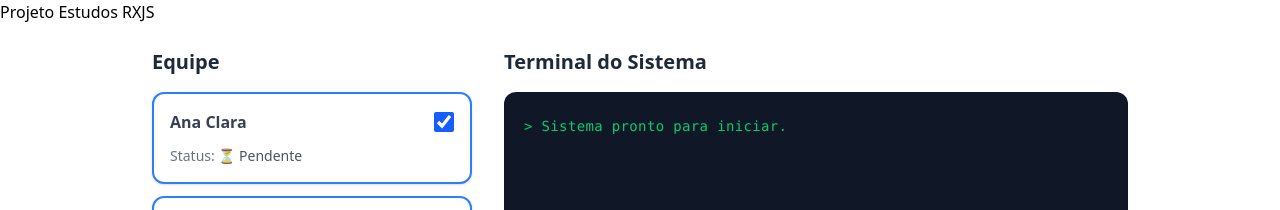
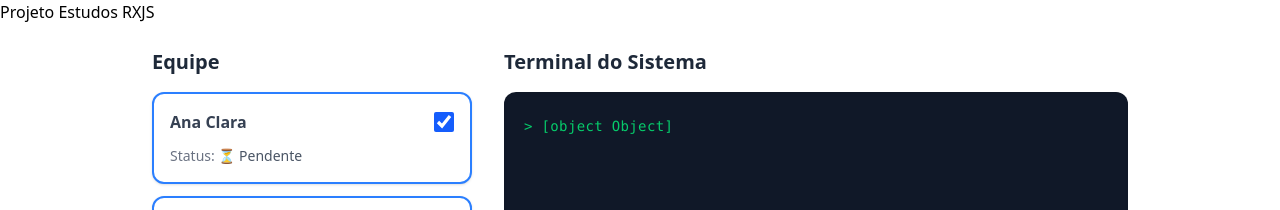
Before and after one commit to MatheusADC/FolhaDePagamentoFuncionarios, an Angular app: page / in a window 1280 px wide. Shown: the top 210 px of the page. Built offline with nearby package versions, Linux system fonts and the light colour scheme.

Commit message:
✨ feat: Mensagens de log

```diff
--- a/src/app/exemplos/projetos/folha-pagamentos/folha-pagamentos.ts
+++ b/src/app/exemplos/projetos/folha-pagamentos/folha-pagamentos.ts
@@ -1,6 +1,11 @@
 import { Component, computed, inject, linkedSignal, signal } from '@angular/core';
 import { IFuncionario, PagamentosApi } from './pagamentos-api';
 import { rxResource } from '@angular/core/rxjs-interop';
+
+export interface IMensagemConsole {
+  msg: string;
+  tipo: 'sucesso' | 'alerta' | 'erro';
+}
 
 @Component({
   selector: 'app-folha-pagamentos',
@@ -11,7 +16,7 @@ import { rxResource } from '@angular/core/rxjs-interop';
 export class FolhaPagamentos {
   private readonly _pagamentosApi = inject(PagamentosApi);
 
-  consoleLogs = signal<string[]>(['Sistema pronto para iniciar.']);
+  consoleLogs = signal<IMensagemConsole[]>([{ msg: 'Sistema pronto para iniciar.', tipo: 'sucesso' }]);
   processando = signal(false);
 
   funcionariosResource = rxResource({
@@ -65,8 +70,10 @@ export class FolhaPagamentos {
 
   }
 
-  private addLog(msg: string) {
-
+  private addLog(mensagem: IMensagemConsole) {
+    this.consoleLogs.update((logs) => {
+      return [...logs, mensagem];
+    });
   }
 
   private resetarStatus() {
```
